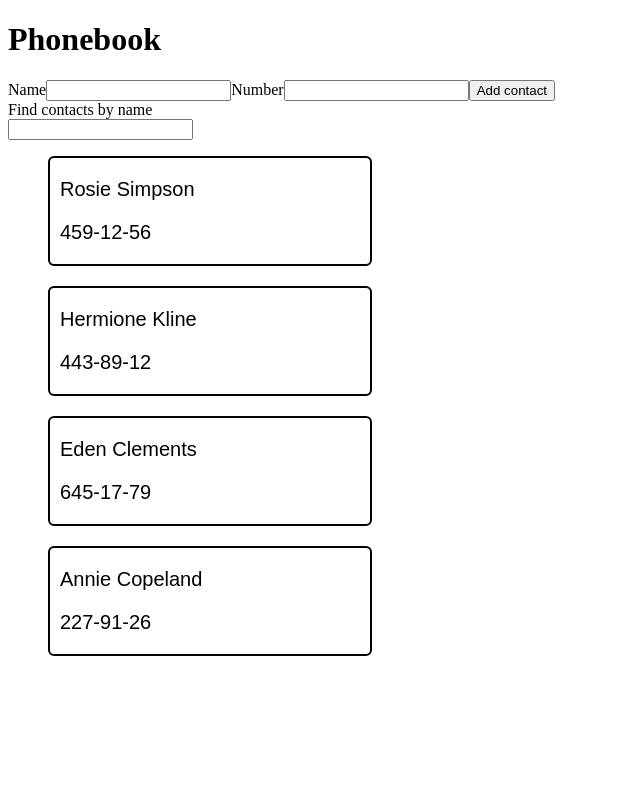
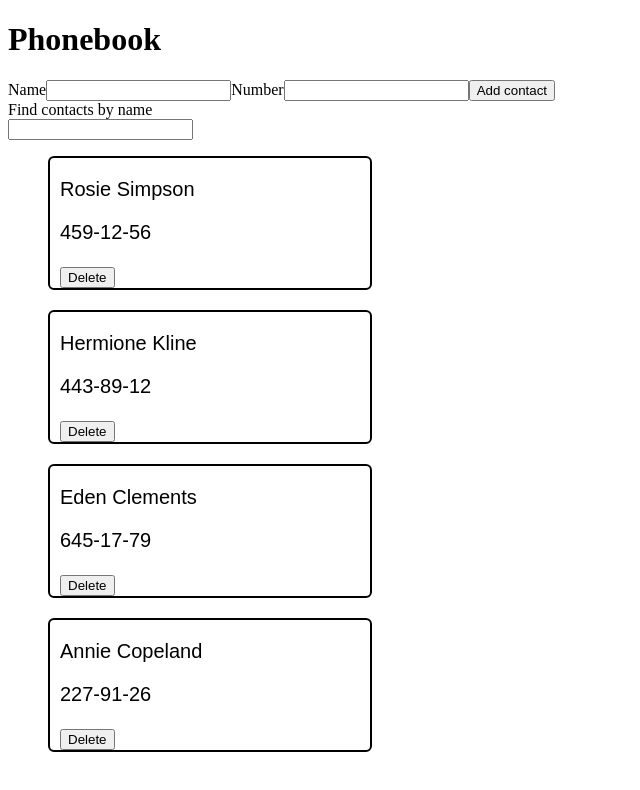
Before and after one commit to FilipDabrowski987/goit-react-hw-03, a React (Vite) app: page / in a window 1280 px wide. Shown: the top 790 px of the page, without its empty margins (0-640 px from the left). Built offline with nearby package versions, Linux system fonts and the light colour scheme.

Commit message:
update-delete

```diff
--- a/src/App.jsx
+++ b/src/App.jsx
@@ -24,12 +24,16 @@ function App() {
     contact.name.toLowerCase().includes(filter.toLowerCase())
   );
 
+  const deleteContacts = (id) => {
+    setContacts((prev) => prev.filter((task) => task.id !== id));
+  };
+
   return (
   <div>
   <h1>Phonebook</h1>
   <ContactForm onAddContact={addContact}/>
   <SearchBox filter={filter} onFilterChange={setFilter}/>
-  <ContactList contacts={filteredContacts}/>
+      <ContactList contacts={filteredContacts} deleteContacts={deleteContacts} />
   </div>
   )
 }
--- a/src/ContactList/Contact.jsx
+++ b/src/ContactList/Contact.jsx
@@ -1,4 +1,4 @@
-const Contact = ({ name, number }) => {
+const Contact = ({ name, number, deleteContacts, id }) => {
     return (
         <div>
             <div>
@@ -9,6 +9,7 @@ const Contact = ({ name, number }) => {
                 {/* ikonka */}
                 <p>{number}</p>
             </div>
+            <button onClick={() => deleteContacts(id)}>Delete</button>
         </div>
     );
 };
--- a/src/ContactList/ContactList.jsx
+++ b/src/ContactList/ContactList.jsx
@@ -1,14 +1,16 @@
 import Contact from './Contact.jsx';
 import './Contact.css'
 
-const ContactList = ( { contacts } ) => {
+const ContactList = ( { contacts, deleteContacts } ) => {
     return (
         <ul className='contact-item-list'>
             {contacts.map(contact =>
                 <li className='contact-item' key={contact.id}>
                     <Contact
+                        id={contact.id}
                         name={contact.name}
                         number={contact.number}
+                        deleteContacts={deleteContacts}
                     />
                 </li>
             )
```
